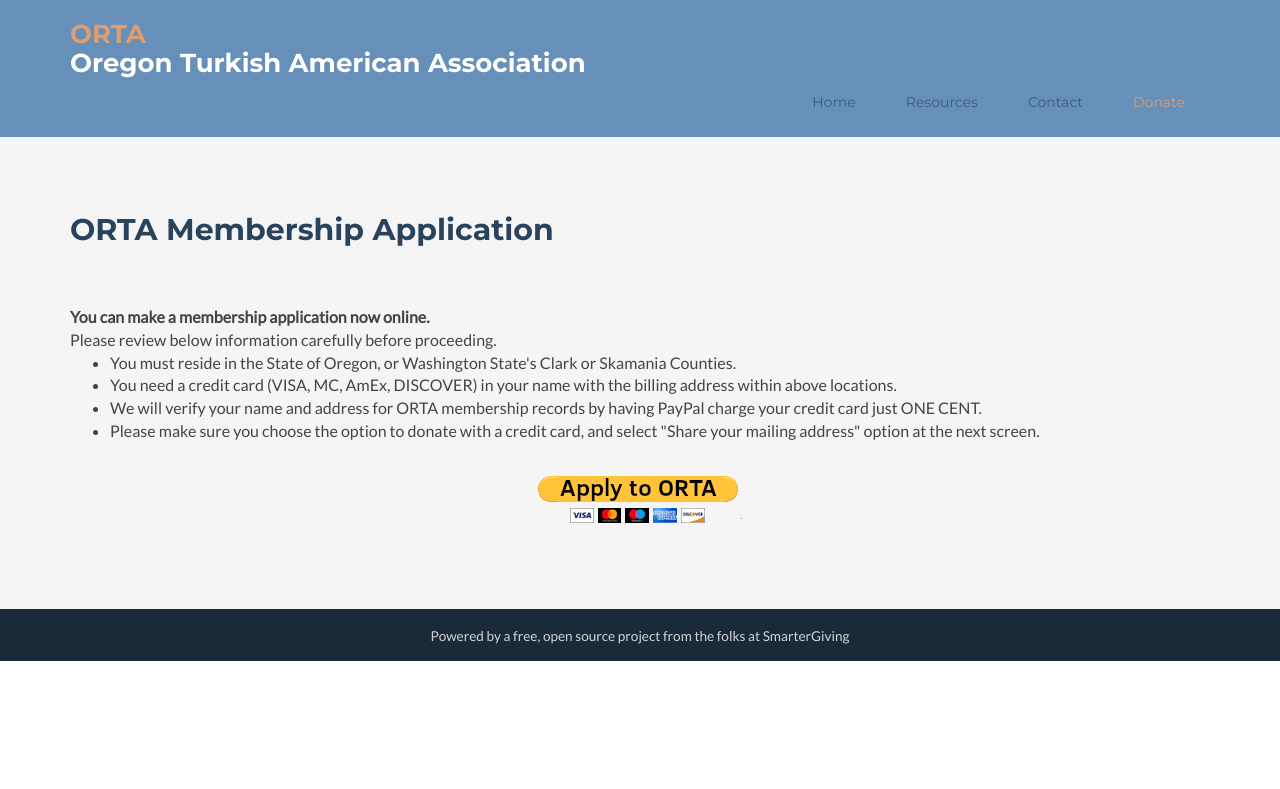
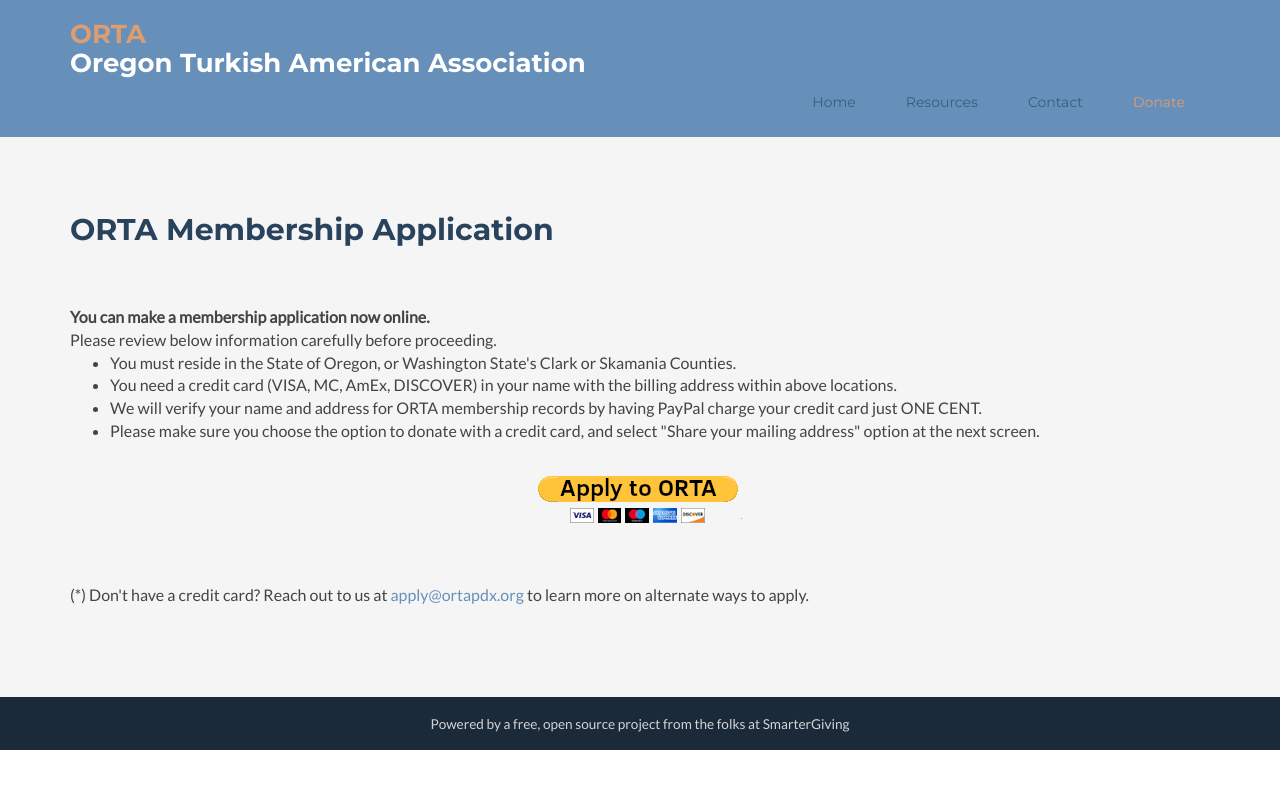
Before and after one commit to ortapdx/ortapdx.github.io, a Jekyll site: the page built from apply.html, in a window 1280 px wide. Shown: the top 789 px of the page. Built offline with Jekyll 4.4.1, drawn with Linux system fonts in a browser that asks for light colours; nearby versions of some CDN libraries; comment, search, counter and statistics services are not loaded.

Commit message:
Update apply.html

```diff
--- a/apply.html
+++ b/apply.html
@@ -56,7 +56,11 @@ layout: default
             <img alt="" border="0" src="https://www.paypal.com/en_US/i/scr/pixel.gif" width="1" height="1" />
           </form>
           <!--//PayPal generated code ends-->
-
+        <p><br></p>
+        <p>
+            <br>
+            (*) Don't have a credit card? Reach out to us at <a href="mailto: apply@ortapdx.org">apply@ortapdx.org</a> to learn more on alternate ways to apply.
+        </p>
         </div><!--//btn-container-->
       </div><!--//cta-container-->
     <!-- </div>//donate-inner-->
```
